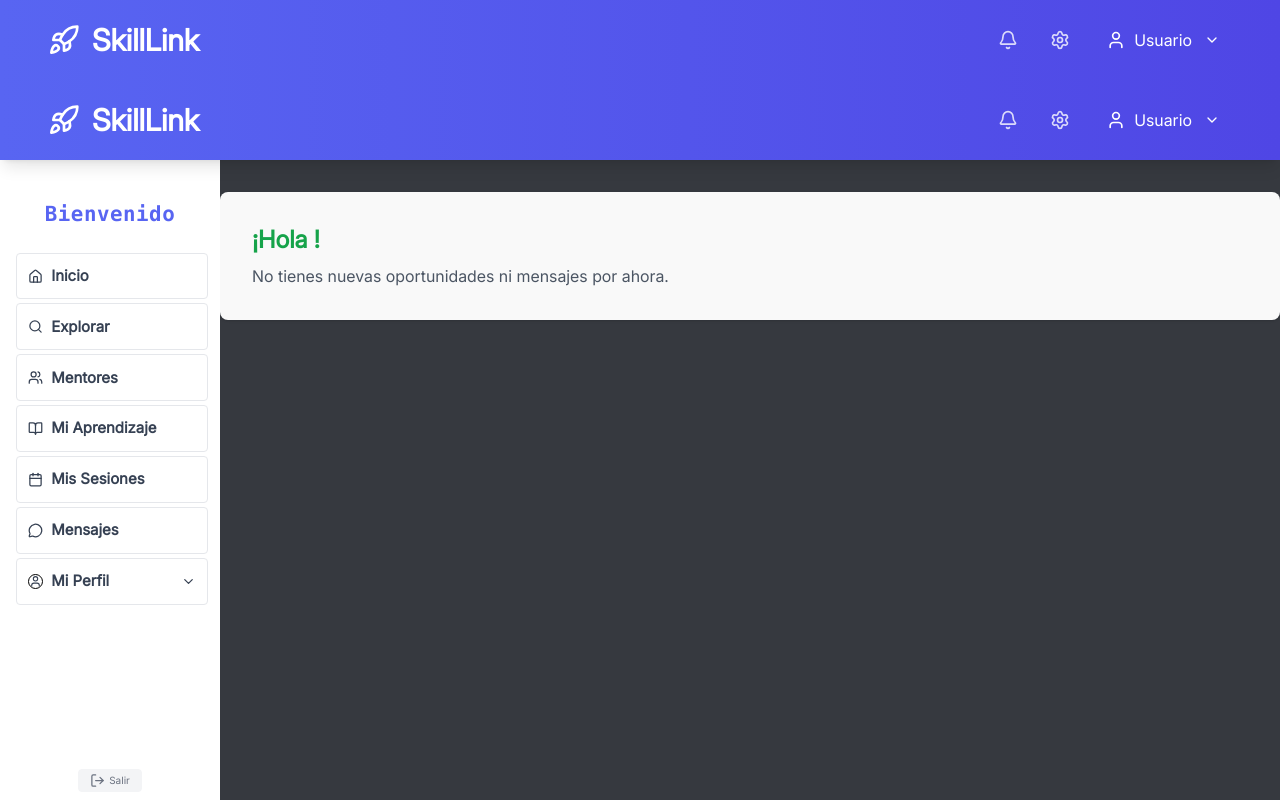
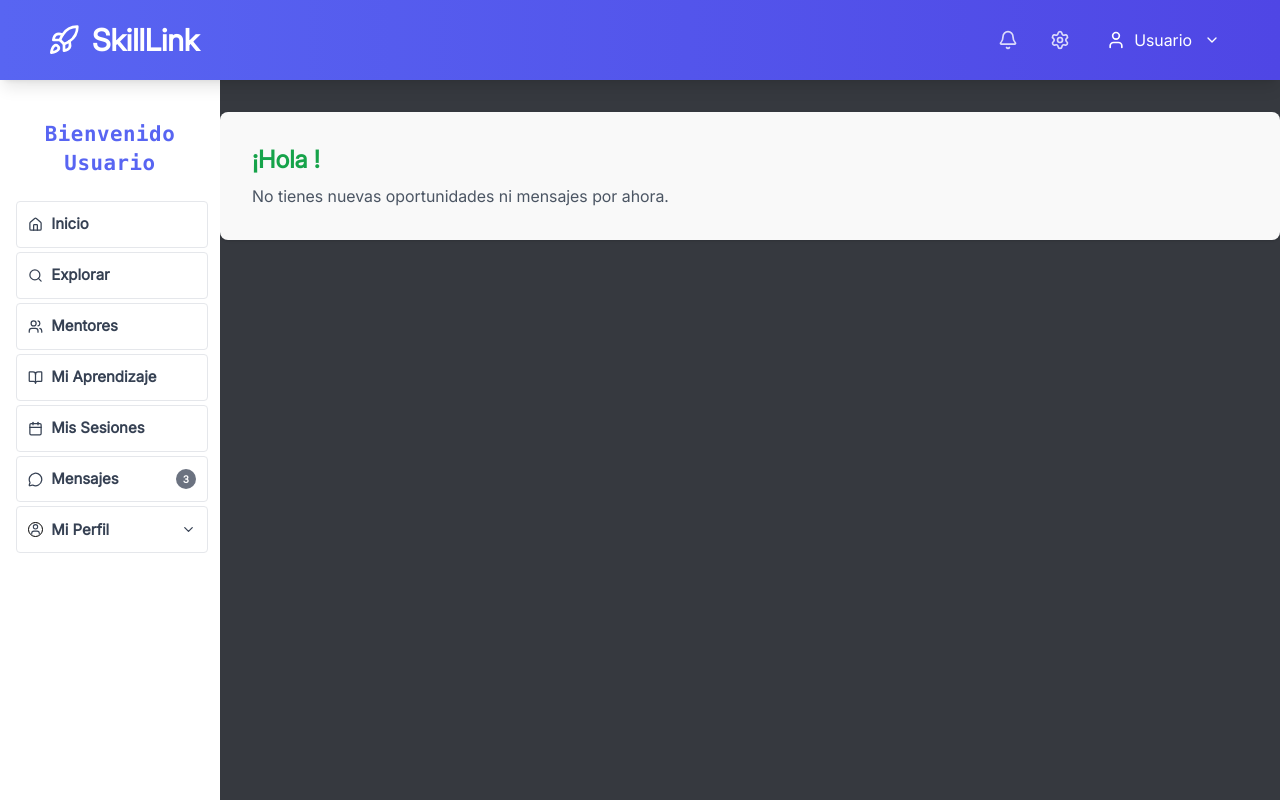
Before and after one commit to alumnithon/skilllink-g6f, a React (Vite) app: page /panel in a window 1280 px wide. Shown: the top 800 px of the page. Built offline with nearby package versions, Linux system fonts and the light colour scheme; no server answers; sample sign-in values are in the browser's storage.

Commit message:
fix(dashboard-sidebar): remove duplicated layout and switch to global state access

```diff
--- a/src/features/profiles/pages/DashboardPage.tsx
+++ b/src/features/profiles/pages/DashboardPage.tsx
@@ -1,8 +1,6 @@
 import { useEffect, useState } from 'react';
 import useAuthStore from '../../auth/store/useAuthStore';
 import Sidebar from '../../../shared/components/SideBar';
-import Footer from '../../../shared/components/Footer';
-import DashboardHeader from '../../../shared/components/header/DashboardHeader';
 import axios from 'axios';
 
 const DashboardPage = () => {
@@ -48,7 +46,6 @@ const DashboardPage = () => {
 
   return (
     <div className="w-screen h-screen flex flex-col overflow-x-hidden">
-      <DashboardHeader />
 
       {/* Botón hamburguesa Responsive */}
       <button
@@ -82,7 +79,7 @@ const DashboardPage = () => {
               className="bg-white w-64 h-full shadow-lg p-4 overflow-y-auto scrollbar-none"
               onClick={(e) => e.stopPropagation()}
             >
-              {/* Botón cerrar */}
+              {/* Botón cerrar del botón de hamburguesa */}
               <button
                 className="mb-4"
                 onClick={() => setSidebarOpen(false)}
@@ -125,8 +122,6 @@ const DashboardPage = () => {
           </div>
         </main>
       </div>
-
-      <Footer />
     </div>
   );
 };
--- a/src/shared/components/SideBar.tsx
+++ b/src/shared/components/SideBar.tsx
@@ -16,18 +16,18 @@ import {
   LogOut,
 } from 'lucide-react';
 
+import useAuthStore from '../../features/auth/store/useAuthStore';
 import { ButtonLogout, ButtonProfileOption } from './Button';
 
-interface SidebarProps {
-  userType: 'mentor' | 'estudiante';
-  userName: string;
-  notifications: number;
-  unreadMessages: number;
-  onLogout: () => void;
-}
+const Sidebar = () => {
+  const [showProfileMenu, setShowProfileMenu] = useState(false);
+  const { user, logout } = useAuthStore();
 
-const Sidebar = ({ userType, userName, notifications, unreadMessages, onLogout }: SidebarProps) => {
-  const [showProfileMenu, setShowProfileMenu] = useState(false);
+  const notifications = 2;
+  const unreadMessages = 3;
+
+  const userType = user?.role?.toLowerCase() === 'mentor' ? 'mentor' : 'estudiante';
+  const userName = user?.fullName || 'Usuario';
 
   const menuItemsEstudiante = [
     { name: 'Inicio', icon: <Home className="w-[0.9375rem] h-[0.9375rem]" />, path: 'inicio' },
@@ -120,7 +120,7 @@ const Sidebar = ({ userType, userName, notifications, unreadMessages, onLogout }
       <div className="p-4 mt-10 lg:mt-auto">
         <ButtonLogout
           title="Salir"
-          onClick={onLogout}
+          onClick={logout}
           icon={<LogOut className="w-[0.9375rem] h-[0.9375rem]" />}
         />
       </div>
```
